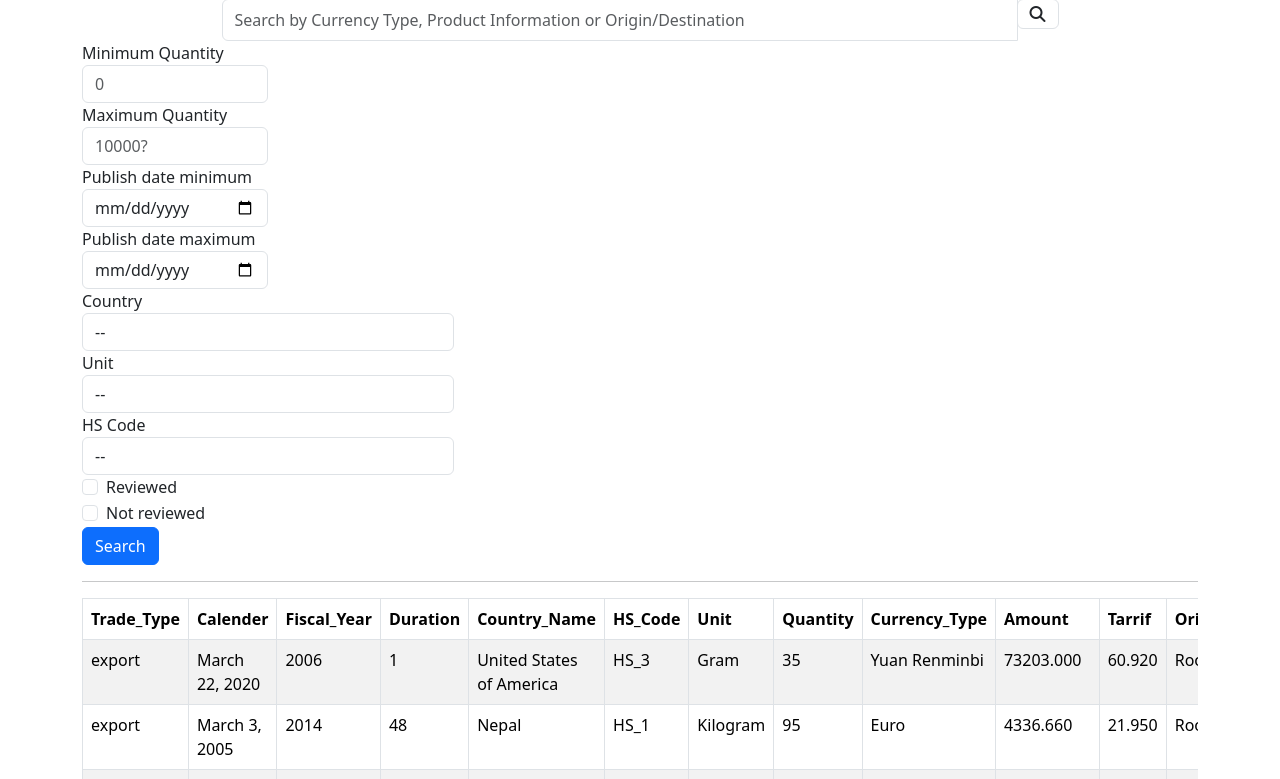
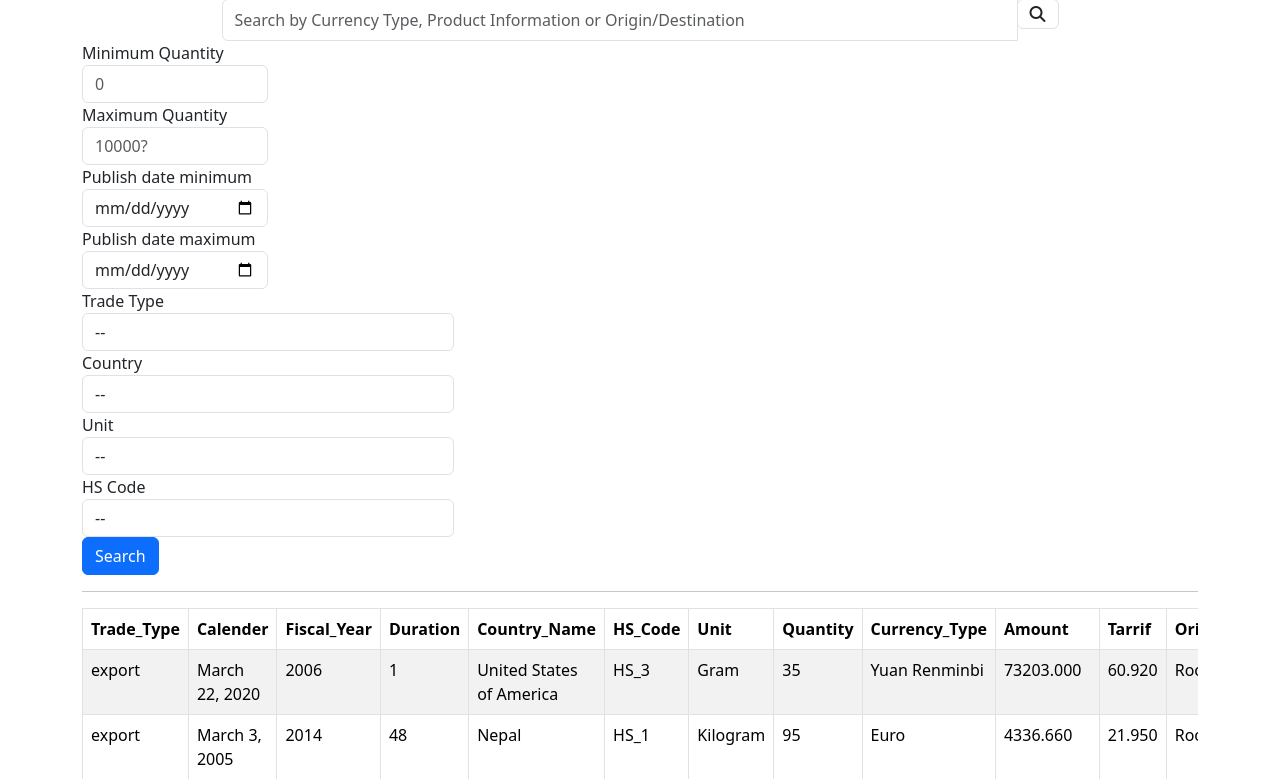
Before and after one commit to SurjanaJ/data-bank, a Django app: page / in a window 1280 px wide. Shown: the part 73-852 px from the top of the page. Run offline with Django 4.2, Linux system fonts and the light colour scheme; data comes from the database, SQL or seed files in the repository; some libraries are stand-ins or nearby versions.

Commit message:
Filter by trade type

```diff
--- a/databank/import_export/templates/import_export/display_table.html
+++ b/databank/import_export/templates/import_export/display_table.html
@@ -36,6 +36,17 @@
             <label for="date_maximum">Publish date maximum</label>
             <input type="date" class="form-control" id="date_maximum" name="date_max">
         </div>
+
+        <div class="form-group col-md-4">
+            <label for="trade_type">Trade Type</label>
+            <select id="trade_type" class="form-control" name="trade_type">
+                <option selected>--</option>
+                {% for trade_type in trade_type_categories %}
+                <option value="{{trade_type}}">{{trade_type}}</option>
+                {% endfor %}
+            </select>
+        </div>
+
         <div class="form-group col-md-4">
             <label for="country_category">Country</label>
             <select id="country_category" class="form-control" name="country_category">
@@ -67,26 +78,8 @@
         </div>
 
     </div>
-    <div class="form-group">
-        <div class="form-check">
-            <input class="form-check-input" type="checkbox" id="reviewed" name="reviewed">
-            <label class="form-check-label" for="reviewed">
-                Reviewed
-            </label>
-        </div>
-    </div>
-    <div class="form-group">
-        <div class="form-check">
-            <input class="form-check-input" type="checkbox" id="notReviewed" name="notReviewed">
-            <label class="form-check-label" for="notReviewed">
-                Not reviewed
-            </label>
-        </div>
-    </div>
     <button type="submit" class="btn btn-primary">Search</button>
 </form>
-
-
 
 <hr>
 <div class="table-responsive">
--- a/databank/import_export/views.py
+++ b/databank/import_export/views.py
@@ -16,6 +16,7 @@ def display_table(request):
     country_categories = Country_meta.objects.all()
     unit_categories = Unit_meta.objects.all()
     hs_codes = HS_Code_meta.objects.all()
+    trade_type_categories = [choice[1] for choice in TradeData.TRADE_OPTIONS]
 
     currency_product_originDestination_query = request.GET.get('currency_product_originDestination')
     quantity_min = request.GET.get('quantity_min')
@@ -25,6 +26,7 @@ def display_table(request):
     country_category = request.GET.get('country_category')
     unit_category = request.GET.get('unit_category')
     hs_code = request.GET.get('hs_code')
+    trade_type = request.GET.get('trade_type')
 
     if is_valid_queryparam(currency_product_originDestination_query):
         data = data.filter(
@@ -51,7 +53,10 @@ def display_table(request):
     if is_valid_queryparam(hs_code) and hs_code != '--':
         data = data.filter(HS_Code=hs_code)
 
-    context = {'data': data , 'country_categories':country_categories , 'unit_categories' : unit_categories, 'hs_codes':hs_codes}
+    if is_valid_queryparam(trade_type) and trade_type != '--':
+        data = data.filter(Trade_Type=trade_type)
+
+    context = {'data': data , 'country_categories':country_categories , 'unit_categories' : unit_categories, 'hs_codes':hs_codes, 'trade_type_categories':trade_type_categories}
     return render(request, 'import_export/display_table.html', context)
 
 
```
